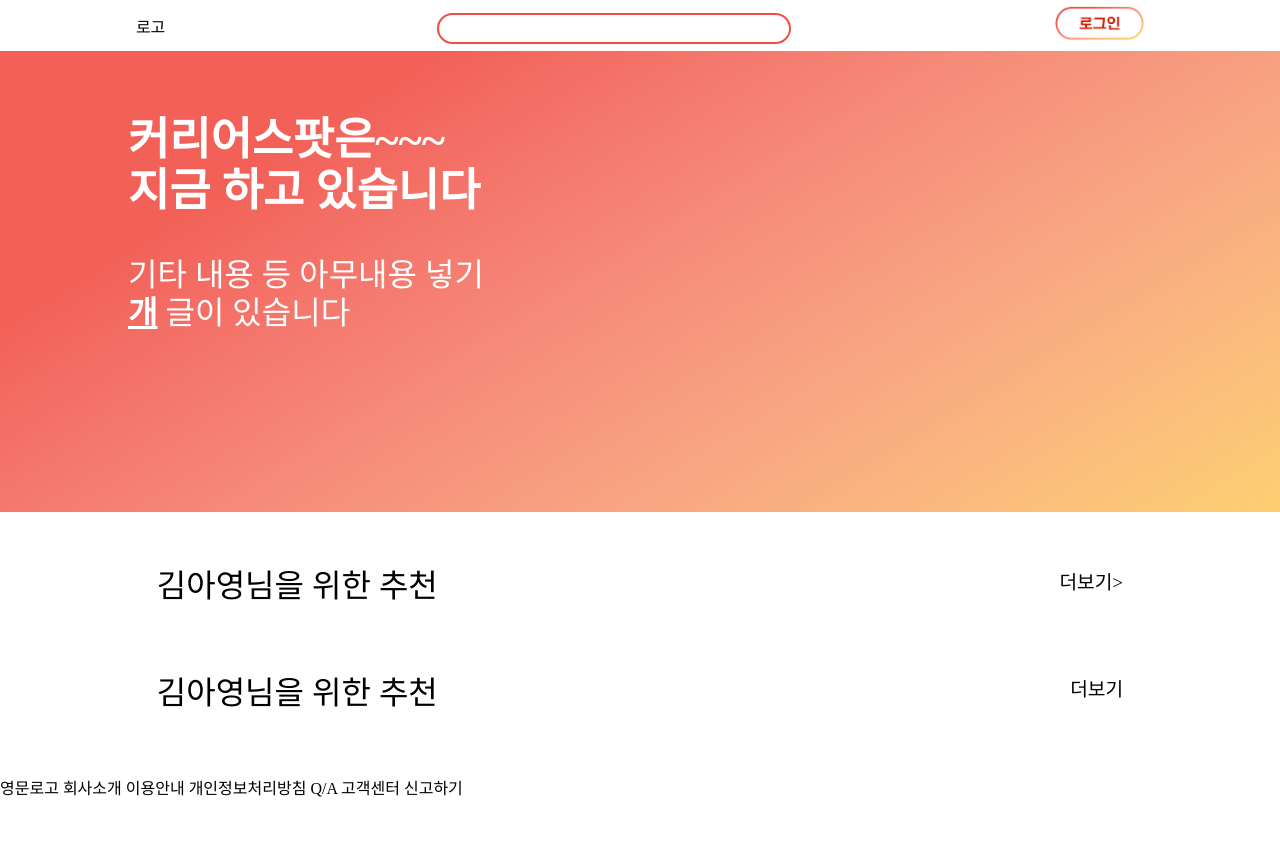
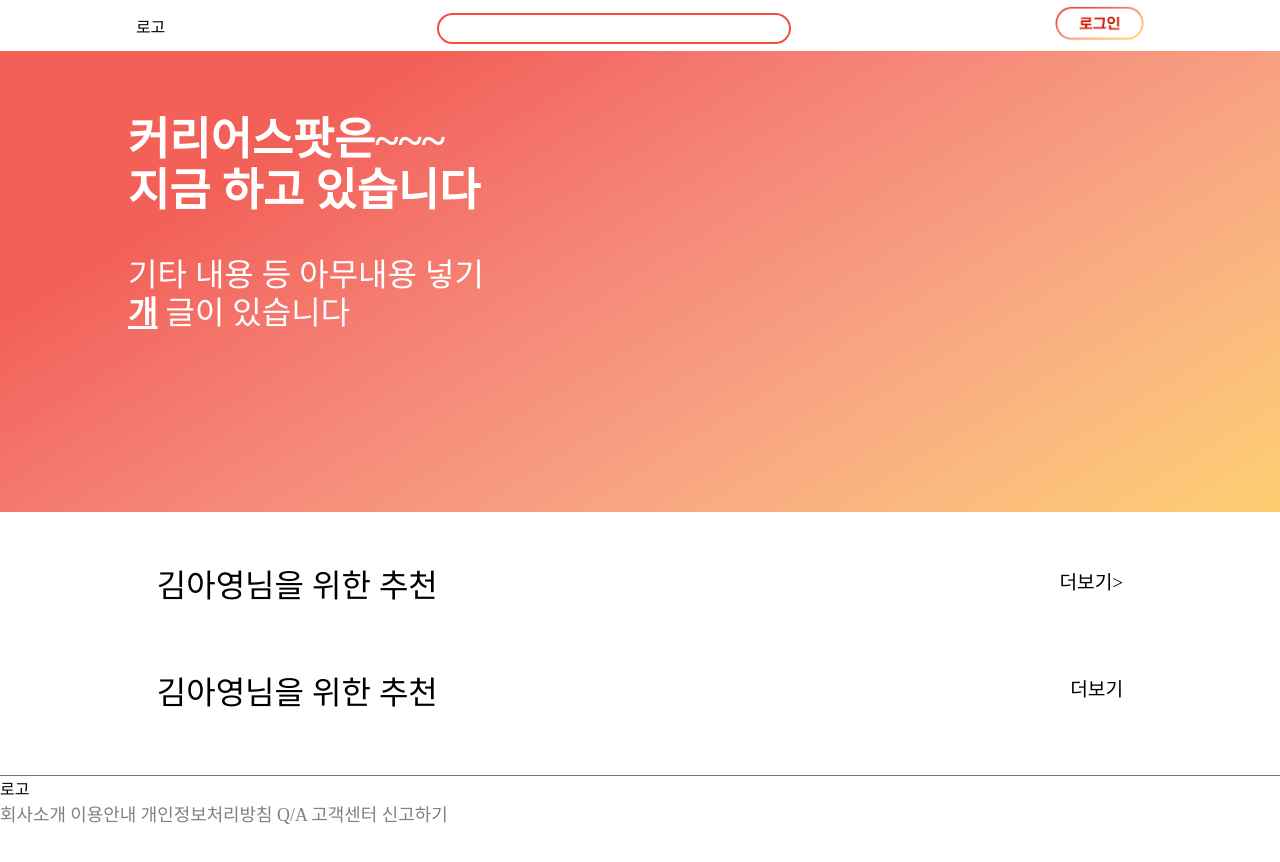
Before and after one commit to Re-Coder-3/front-end, a React (Create React App) app in the folder project/: page / in a window 1280 px wide. Shown: the top 862 px of the page. Before the commit the page ends 800 px from the top, so only its background shows below. Built offline with nearby package versions, Linux system fonts and the light colour scheme.

Commit message:
footer 글씨색 변경

```diff
--- a/project/src/component/Footer.js
+++ b/project/src/component/Footer.js
@@ -1,10 +1,21 @@
 import React from "react";
+import styled from "styled-components";
+
+const Foot = styled.div`
+  height: 7vw;
+  border-top: solid 1px #747474;
+`
+
+const FootText = styled.div`
+  font-size: 1.4vw;
+  color: grey;
+`
 
 const Footer = () => {
     return (
-        <div>
-            영문로고 회사소개 이용안내 개인정보처리방침 Q/A 고객센터 신고하기
-        </div>
+        <Foot>
+            로고 <FootText>회사소개 이용안내 개인정보처리방침 Q/A 고객센터 신고하기</FootText>
+        </Foot>
     );
 }
 
```
